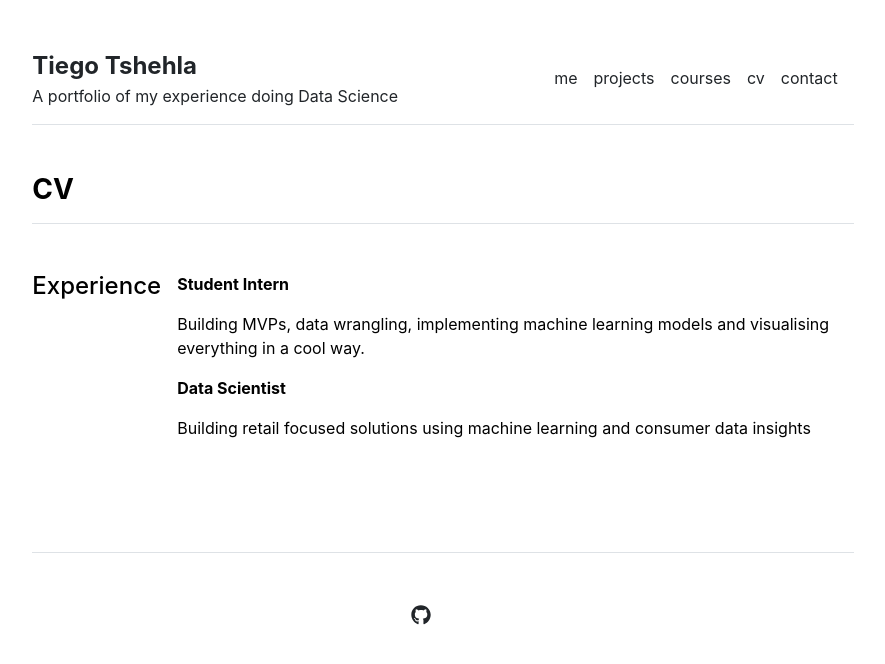
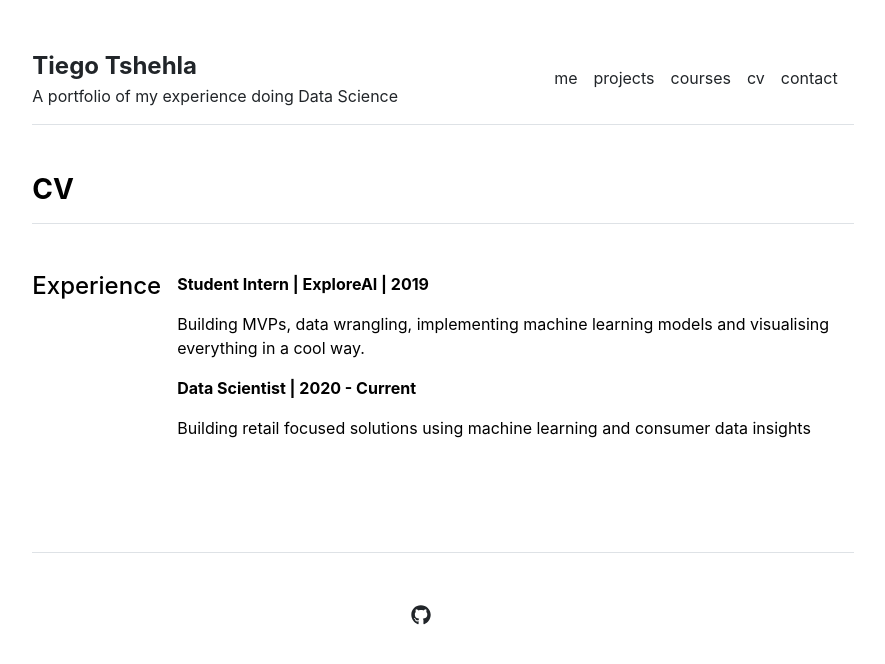
Before and after one commit to tiegotc/tiego.github.io, a Jekyll site: the page built from cv.md, in a window 1280 px wide. Shown: the top 664 px of the page, without its empty margins (197-1082 px from the left). Built offline with Jekyll 4.4.1, drawn with Linux system fonts in a browser that asks for light colours.

Commit message:
Update experience.yml

```diff
--- a/_data/cv/experience.yml
+++ b/_data/cv/experience.yml
@@ -1,6 +1,6 @@
-- title: 'Student Intern'
+- title: 'Student Intern | ExploreAI | 2019'
   description: 'Building MVPs, data wrangling, implementing machine learning models and visualising everything in a cool way.'
   skills_and_stacks: 'SQL, Python, PowerBI, SciKit Learn, TensorFlow, AWS'
-- title: 'Data Scientist'
+- title: 'Data Scientist | 2020 - Current'
   description: 'Building retail focused solutions using machine learning and consumer data insights'
   skills_and_stacks: 'Python, Big Query, Cloud Storage, Vertex AI, TensorFlow'
```
